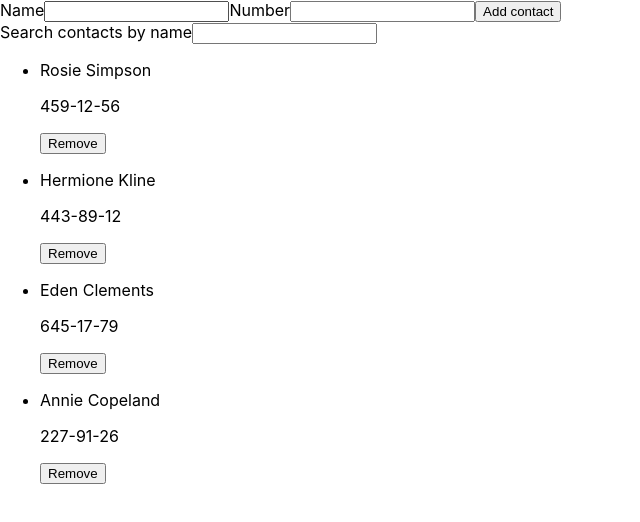
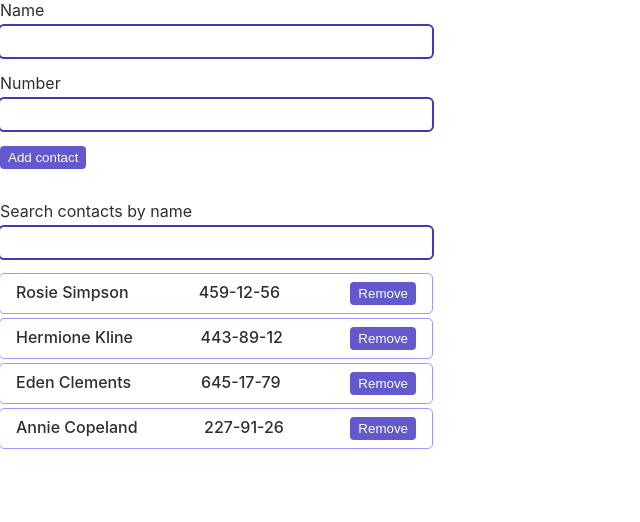
Before and after one commit to Olena-Horobets/goit-react-woolf-hw-07-phonebook, a React (Create React App) app: page / in a window 1280 px wide. Shown: the top 522 px of the page, without its empty margins (0-640 px from the left). Built offline with nearby package versions, Linux system fonts and the light colour scheme.

Commit message:
styles updated

```diff
--- a/src/components/App.jsx
+++ b/src/components/App.jsx
@@ -5,6 +5,7 @@ import data from 'data.json';
 
 import Filter from './Filter';
 import Form from './Form';
+import ContactsList from './ContactsList';
 
 class App extends Component {
   state = {
@@ -52,6 +53,12 @@ class App extends Component {
     }
   };
 
+  onContactDelete = id => {
+    this.setState(({ contacts }) => {
+      return { contacts: [...contacts].filter(el => el.id !== id) };
+    });
+  };
+
   render() {
     const contactList = this.getVisibleContacts();
 
@@ -62,17 +69,14 @@ class App extends Component {
           onSearch={this.onFilterContacts}
           searchValue={this.state.filter}
         />
-        <ul>
-          {contactList.map(el => {
-            return (
-              <li key={el.id}>
-                <p>{el.name}</p>
-                <p>{el.number}</p>
-                <button>Remove</button>
-              </li>
-            );
-          })}
-        </ul>
+        {contactList.length ? (
+          <ContactsList
+            contacts={contactList}
+            onDelete={this.onContactDelete}
+          ></ContactsList>
+        ) : (
+          <p>Sorry, no contacts found </p>
+        )}
       </div>
     );
   }
--- /dev/null
+++ b/src/components/ContactsItem/ContactsItem.module.css
@@ -0,0 +1,10 @@
+.item {
+  width: 400px;
+  padding: 8px 16px;
+  display: flex;
+  justify-content: space-between;
+
+  font-weight: 500;
+  outline: 1px solid rgb(160, 150, 255);
+  border-radius: 4px;
+}
--- /dev/null
+++ b/src/components/ContactsItem/index.jsx
@@ -0,0 +1,15 @@
+import s from './ContactsItem.module.css';
+
+function ContactsItem({ item, onDelete }) {
+  return (
+    <li className={s.item}>
+      <p>{item.name}</p>
+      <p>{item.number}</p>
+      <button className="button" onClick={() => onDelete(item.id)}>
+        Remove
+      </button>
+    </li>
+  );
+}
+
+export default ContactsItem;
--- /dev/null
+++ b/src/components/ContactsList/index.jsx
@@ -0,0 +1,19 @@
+import ContactsItem from 'components/ContactsItem';
+
+function ContactsList({ contacts, onDelete }) {
+  return (
+    <ul>
+      {contacts.map(el => {
+        return (
+          <ContactsItem
+            key={el.id}
+            item={el}
+            onDelete={onDelete}
+          ></ContactsItem>
+        );
+      })}
+    </ul>
+  );
+}
+
+export default ContactsList;
--- a/src/components/Filter/index.jsx
+++ b/src/components/Filter/index.jsx
@@ -4,7 +4,7 @@ function Filter({ searchValue, onSearch }) {
       Search contacts by name
       <input
         id="filter"
-        className=""
+        className="input"
         name="filter"
         type="text"
         value={searchValue}
--- /dev/null
+++ b/src/components/Form/Form.module.css
@@ -0,0 +1,4 @@
+.form {
+  width: 400px;
+  margin-bottom: 32px;
+}
--- a/src/components/Form/index.jsx
+++ b/src/components/Form/index.jsx
@@ -1,3 +1,4 @@
+import s from './Form.module.css';
 import { Component } from 'react';
 
 class Form extends Component {
@@ -24,11 +25,12 @@ class Form extends Component {
 
   render() {
     return (
-      <form onSubmit={this.onSubmit}>
+      <form className={s.form} onSubmit={this.onSubmit}>
         <label htmlFor="name">
           Name
           <input
             id="name"
+            className="input"
             type="text"
             name="name"
             pattern="^[a-zA-Zа-яА-Я]+(([' -][a-zA-Zа-яА-Я ])?[a-zA-Zа-яА-Я]*)*$"
@@ -42,6 +44,7 @@ class Form extends Component {
           Number
           <input
             id="number"
+            className="input"
             type="tel"
             name="number"
             pattern="\+?\d{1,4}?[-.\s]?\(?\d{1,3}?\)?[-.\s]?\d{1,4}[-.\s]?\d{1,4}[-.\s]?\d{1,9}"
@@ -51,7 +54,9 @@ class Form extends Component {
             value={this.state.number}
           />
         </label>
-        <button type="submit">Add contact</button>
+        <button type="submit" className="button">
+          Add contact
+        </button>
       </form>
     );
   }
--- a/src/index.css
+++ b/src/index.css
@@ -7,9 +7,52 @@ body {
     sans-serif;
   -webkit-font-smoothing: antialiased;
   -moz-osx-font-smoothing: grayscale;
+
+  color: rgb(47, 47, 49);
 }
 
 code {
   font-family: source-code-pro, Menlo, Monaco, Consolas, 'Courier New',
     monospace;
 }
+
+p,
+ul {
+  padding: 0;
+  margin: 0;
+}
+
+.button {
+  color: rgb(255, 255, 243);
+  background-color: rgb(99, 88, 204);
+  border-radius: 4px;
+  padding: 4px 8px;
+  border: none;
+  cursor: pointer;
+}
+
+.button:hover {
+  background-color: rgb(68, 55, 185);
+}
+
+.input {
+  width: 400px;
+  padding: 8px 16px;
+
+  outline: 2px solid rgb(68, 55, 185);
+  border: none;
+  border-radius: 4px;
+}
+
+label {
+  display: flex;
+  flex-direction: column;
+  gap: 6px;
+  margin-bottom: 16px;
+}
+
+ul {
+  display: flex;
+  flex-direction: column;
+  gap: 6px;
+}
```
